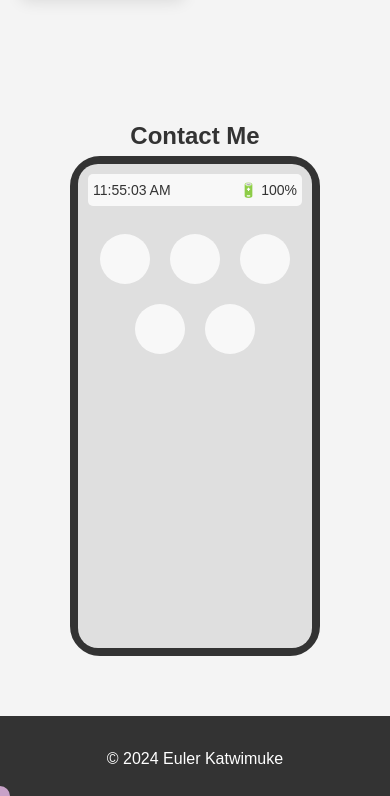
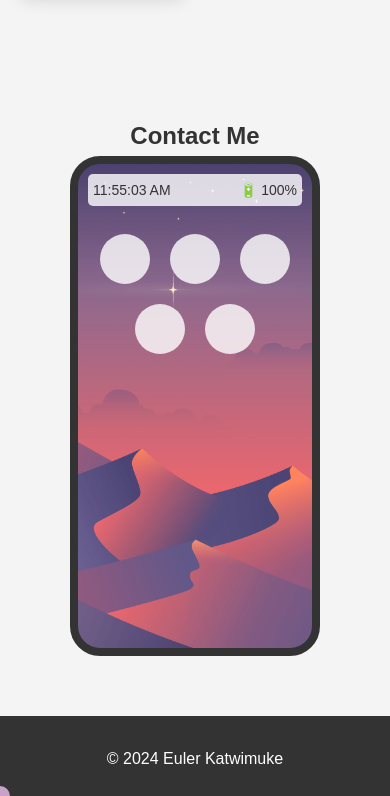
Before and after one commit to blinja/MySite, a plain HTML site: page index.html in a window 390 px wide. Shown: the part 2816-3612 px from the top of the page. Drawn offline with Linux system fonts and the light colour scheme.

Commit message:
Added phone background

```diff
--- a/styles.css
+++ b/styles.css
@@ -357,17 +357,17 @@ footer {
   height: 500px;
   border: 8px solid #333;
   border-radius: 30px;
-  background-color: #222;
+
   margin: 0 auto;
   position: relative;
-  background-image: url('your-image-url-here'); /* Replace with your image URL */
+  background-image: url('images/wp2817659-png-wallpapers-mobile.png');
   background-size: cover; /* Cover the entire phone */
 }
 
 .screen {
   width: 100%;
   height: 100%;
-  background-color: rgba(244, 244, 244, 0.9); /* Slight transparency to see the wallpaper */
+
   border-radius: 20px;
   padding: 10px;
   position: relative; /* Relative positioning for the status bar */
```
Also changed, not shown: images/wp2817659-png-wallpapers-mobile.png (added).
